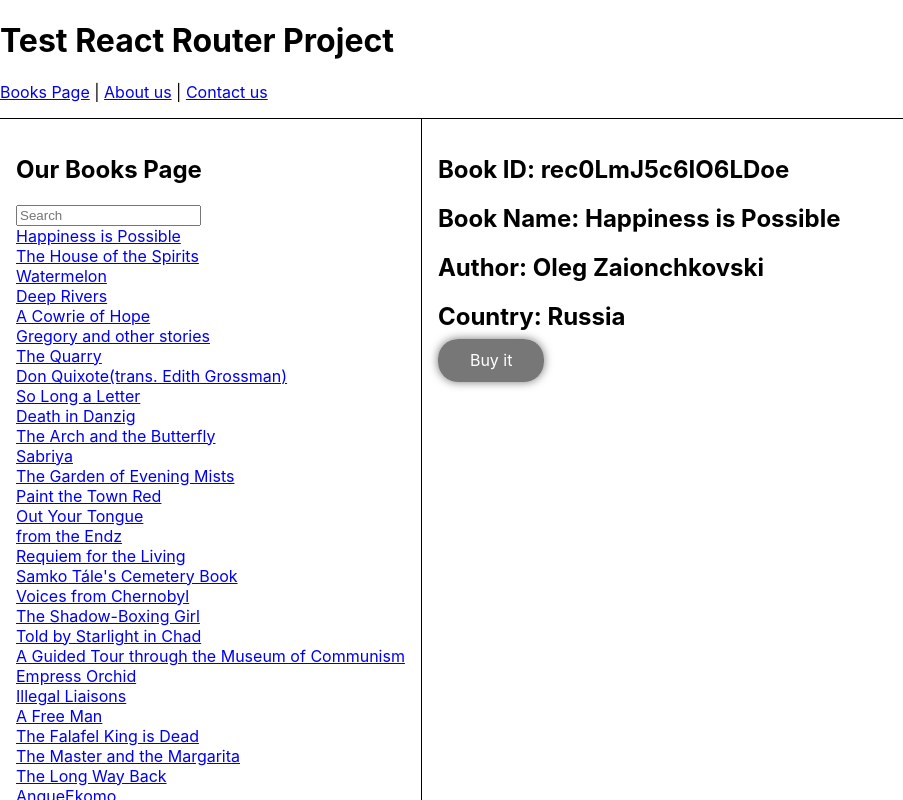
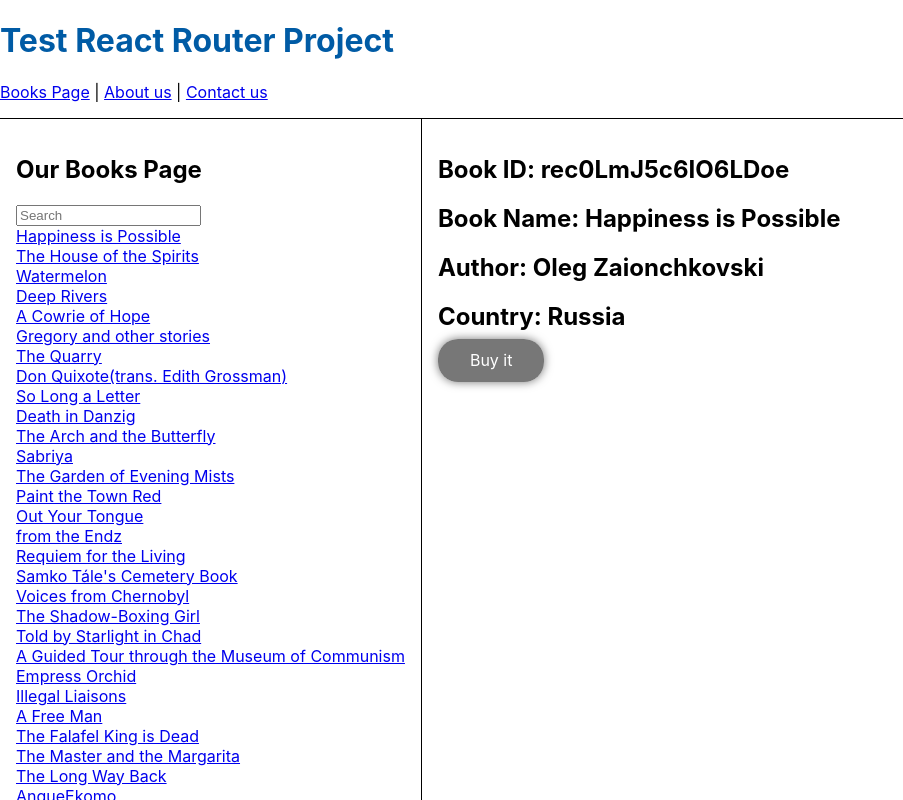
Before and after one commit to arianXdev/react-router-test-app, a React (Create React App) app: page /books/rec0LmJ5c6IO6LDoe in a window 1280 px wide. Shown: the top 800 px of the page, without its empty margins (0-903 px from the left). Built offline with nearby package versions, Linux system fonts and the light colour scheme.

Commit message:
fix: fixed some issues in App Component

```diff
--- a/src/App.css
+++ b/src/App.css
@@ -2,3 +2,8 @@
 	border-bottom: 1px solid;
 	padding-bottom: 1rem;
 }
+
+.title {
+	text-decoration: none;
+	color: rgb(0, 91, 165);
+}
--- a/src/App.js
+++ b/src/App.js
@@ -6,7 +6,11 @@ function App() {
 	return (
 		<div className="App">
 			<header className="App-header">
-				<h1>Test React Router Project</h1>
+				<h1>
+					<Link className="title" to="/">
+						Test React Router Project
+					</Link>
+				</h1>
 				{/* About page and Books page */}
 
 				<nav className="nav">
```
